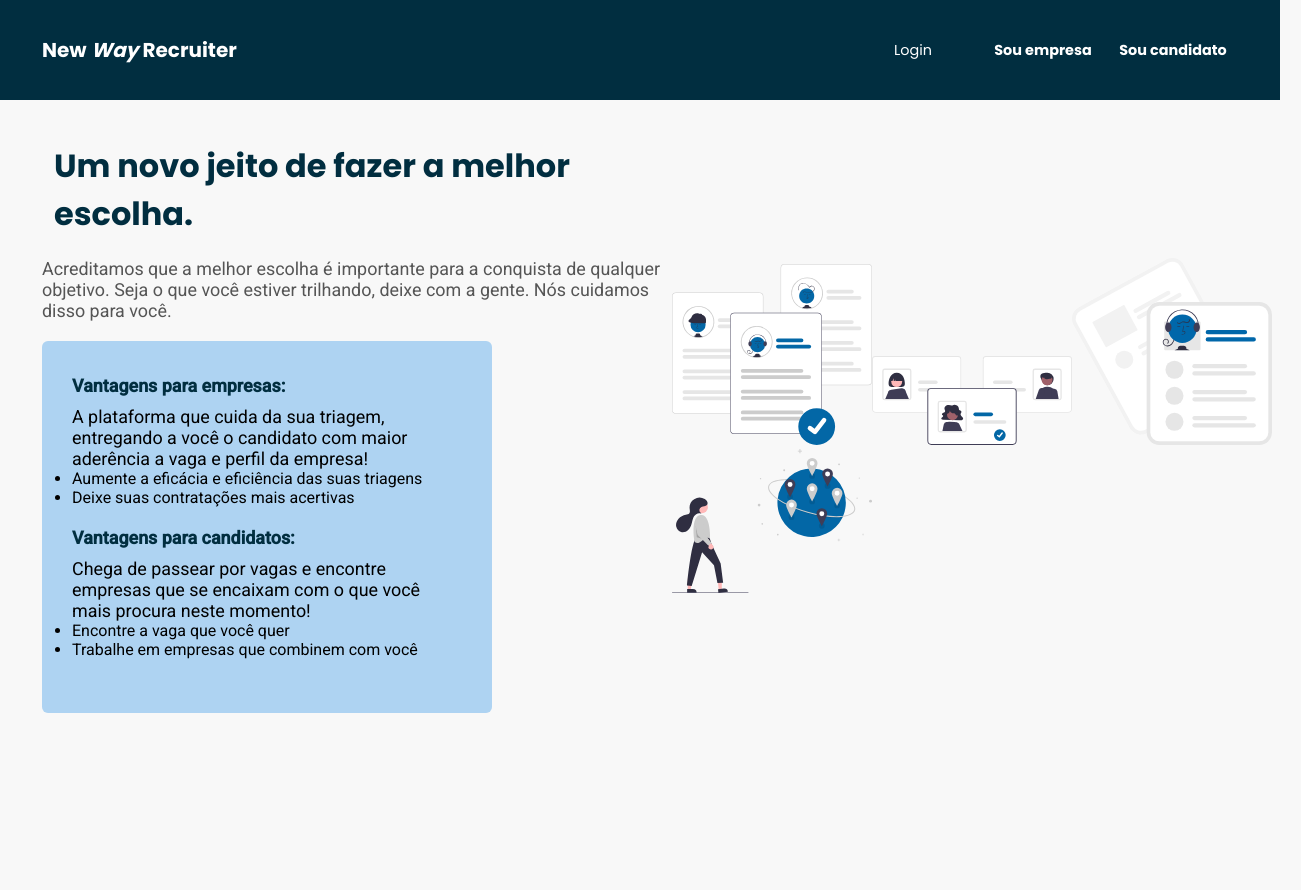
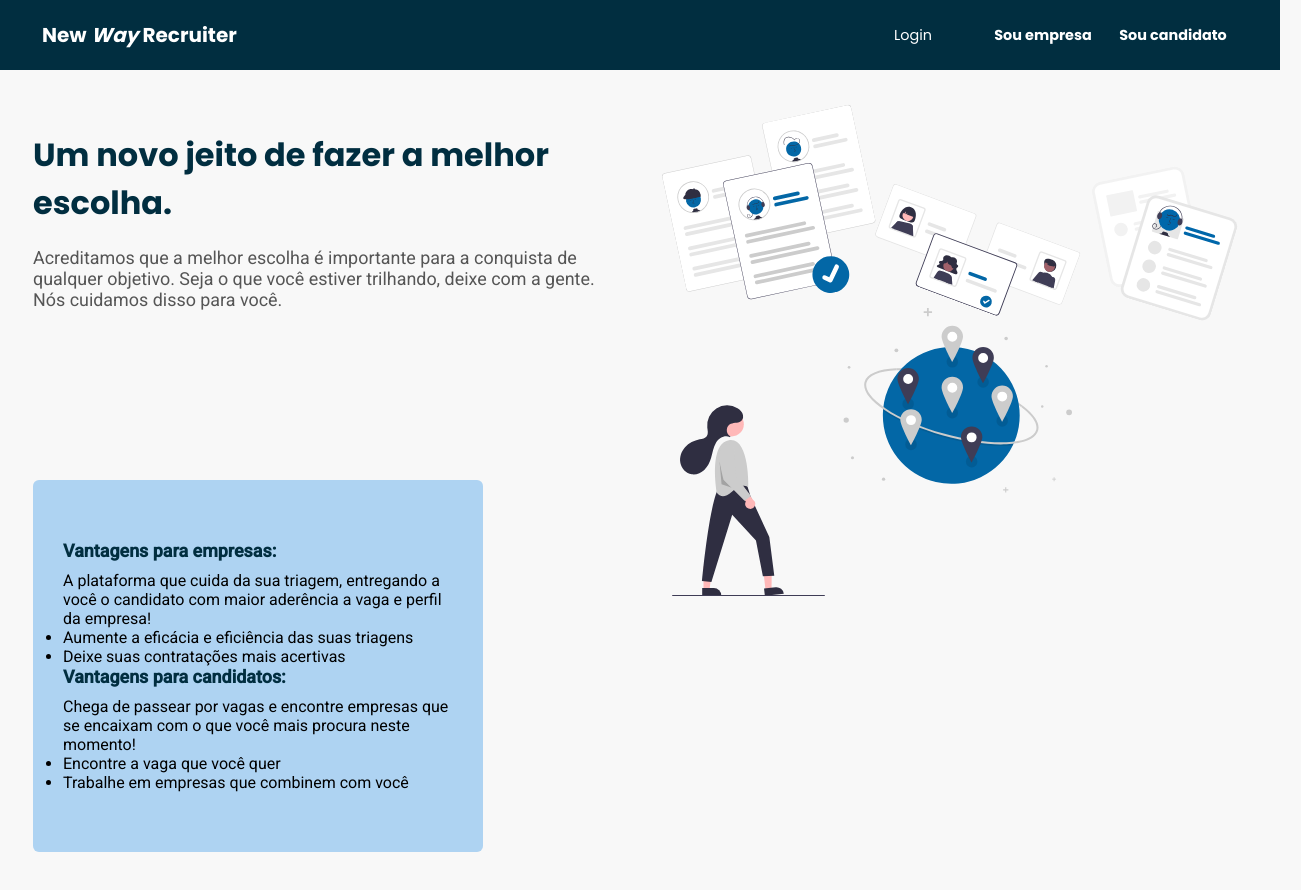
Before and after one commit to isabellasantiago/New_Way_Recruiter, a React (Create React App) app: page / in a window 1280 px wide. Shown: the top 890 px of the page, 1301 px wide, since content can reach past the window. Before the commit the page ends 800 px from the top, so only its background shows below. Built offline with nearby package versions, Linux system fonts and the light colour scheme.

Commit message:
ajustando imagens

```diff
--- a/src/pages/Home/Home.js
+++ b/src/pages/Home/Home.js
@@ -21,11 +21,13 @@ export function Home() {
             </header>
             <main>
                 <div id="content">
+                    <div id="description">
                         <h1>Um novo jeito de fazer a melhor escolha.</h1>
                         <p>Acreditamos que a melhor escolha é importante para a conquista de qualquer objetivo.
                         Seja o que você estiver trilhando, deixe com a gente. Nós cuidamos disso para você.</p>
+                    </div>
 
-                    <div id="vantagens">
+                    <div id="advantages">
                         <h2>Vantagens para empresas:</h2>
                         <p>A plataforma que cuida da sua triagem, entregando a você o candidato com maior aderência a vaga e perfil da empresa!
                             <ul>
@@ -43,11 +45,13 @@ export function Home() {
                     </div>
                 </div>
                 <div id="images">
+                    <div>
                         <img src={hiringImg} id="hiring"/>
                         <img src={hireImg} id="hire"/>
                         <img src={resumeImg} id="resume"/>
                         <img src={aroundTheWorldImg} id="aroundTheWorld"/>
                     </div>
+                </div>
             </main>
         </div>
     )
--- a/src/pages/Home/home.scss
+++ b/src/pages/Home/home.scss
@@ -1,7 +1,7 @@
 @media (max-width: 2890px){
     header{
         width: 100%;
-        height: 100px;
+        height: 70px;
         padding: 0px 42px;
 
         background: #012E40;
@@ -59,19 +59,26 @@
         flex-flow: row nowrap;
         justify-content: center;
         align-items: center;
-        width: calc(100% - 21px);
+        width: calc(100% - 42px);
 
-        margin: 42px;
+        margin: 21px;
 
-        div{
+        >div{
             width: calc(100%/2);
+            padding: 32px;
         }
+
         #content{
             display: flex;
             flex-direction: column;
             align-content:space-between;
+            gap: 150px;
 
-            height:calc(100%/2 - 21px);
+            padding: 0 12px;
+
+            #description{
+                width: 100%;
+
 
 
                 h1{
@@ -80,7 +87,7 @@
 
                     align-self: flex-start;
                     margin-bottom: 20px;
-                padding: 0 12px;
+
                 }
 
                 p{
@@ -89,12 +96,13 @@
                     font-weight: 200;
                     margin-bottom: 20px;
                 }
+            }
 
-            #vantagens{
+            #advantages{
                 height:372px;
                 width:450px;
 
-                background-color: #AED3F2;
+                background-color: #AED3F2;;
                 border-radius: 6px;
 
 
@@ -119,8 +127,25 @@
         }
 
         #images{
+            height: 100vh;
+
             img{
-                width: 200px;
+                max-width: 200px;
+            }
+            #hiring{
+                transform: rotate(-12.13deg);
+            }
+            #hire{
+                transform: rotate(20.39deg);
+            }
+            #resume{
+                width: 150px;
+                transform: rotate(16.95deg);
+                position: relative;
+                top: 0px; left: 10px;
+            }
+            #aroundTheWorld{
+                max-width: 400px;
             }
         }
     }
```
Lines whose indentation alone changed are shown as unchanged.
